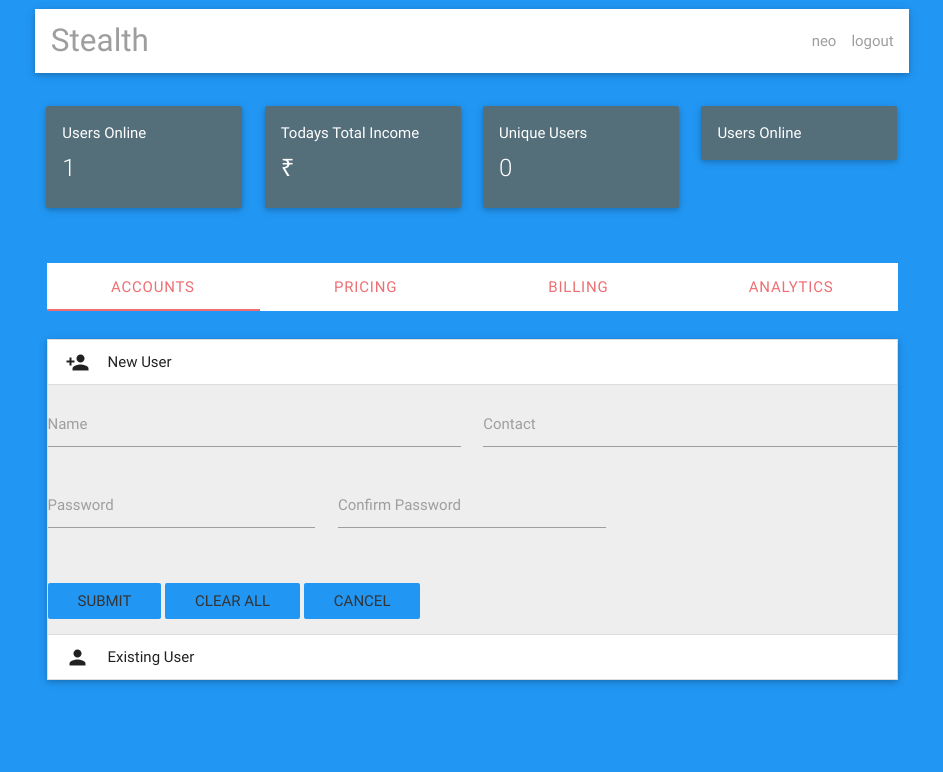
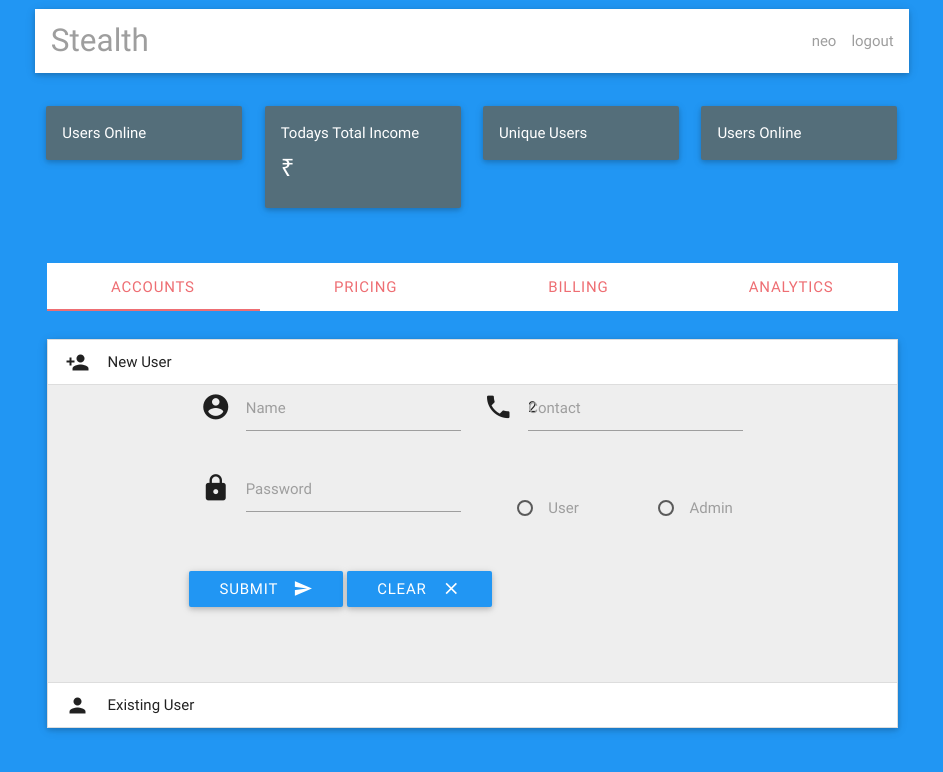
Before and after one commit to khannasarthak/StealthSoftware, a PHP site: page /application.php in a window 1280 px wide, after a click on "New User". Shown: the top 772 px of the page, without its empty margins (168-1111 px from the left). Run offline with PHP 8.4, Linux system fonts and the light colour scheme; a user stored in the database is signed in; data comes from the database, SQL or seed files in the repository; data that the repository does not hold is empty.

Commit message:
So many days

```diff
--- a/webapp/application.php
+++ b/webapp/application.php
@@ -38,7 +38,7 @@
                 </div>
             </nav>
         </div>
-        <div class="row animated flipInX" id="displaycards"  ng-controller="status">
+        <div class="row animated flipInX" id="displaycards" ng-controller="status">
 
             <div class="col s3"><span class="flow-text"></span>
                 <div class="row">
@@ -131,39 +131,57 @@
 
 
 
-                            <div id="newUserForm">
-                                <div class="row">
-                                    <form class="col s12"><div>
+
+                                <div class="row" ng-controller="newUser">
+                                    <div class="container">
+                                    <form novalidate class="col s12">
+
                                             <div class="row">
                                                 <div class="input-field col s6">
-                                                <input id="first_name" type="text" class="validate">
-                                                <label for="first_name">Name</label>
+                                                    <i class="mdi-action-account-circle prefix"></i>
+                                                    <input id="name" type="text" ng-model="userName">
+                                                    <label for="name">Name</label>
                                                 </div>
                                                 <div class="input-field col s6">
-                                                <input id="username" type="text" class="validate">
-                                                <label for="username">Contact</label>
+                                                    <i class="mdi-communication-phone prefix"></i>
+                                                    <input id="contact" type="text" ng-model="userContact">
+                                                    <label for="contact">Contact</label>
                                                 </div>
 
                                             </div>
 
                                             <div class="row">
-                                            <div class="input-field col s4">
-                                                <input id="password" type="password" class="validate">
+                                                <div class="input-field col s6">
+                                                    <i class="mdi-action-lock prefix"></i>
+                                                    <input id="password" type="password" ng-model="userPwd">
                                                     <label for="password">Password</label>
                                                 </div>
-                                            <div class="input-field col s4">
-                                                <input id="password" type="password" class="validate">
-                                                <label for="password">Confirm Password</label>
+                                                <div class="col s3">
+                                                <p>
+    <input name="userType" type="radio" id="client" ng-model="userType" value="1"/>
+    <label for="client">User</label>
+                                                    </p></div>
+                                                <div class="col s3">
+  <p>
+    <input name="userType" type="radio" id="admin" ng-model="userType" value="2"/>
+    <label for="admin">Admin</label>
+                                                    </p></div></div>
+
+
+                                            <div class="row"><button ng-click="newUserSubmit()" class="btn waves-effect waves-light" type="submit" id="submit" value="Submit">SUBMIT
+    <i class="mdi-content-send right"></i>
+  </button>
+                            <a class="waves-effect waves-light btn" ng-click="clear()">CLEAR<i class="mdi-content-clear right"></i></a>
                             </div>
 
+                                    </form>
+                                        <div class="row">
+                                            {{newUser.error}}
+                                        </div>
+                                    </div>
                                 </div>
 
-                                            </form></div>
-                                </div>
-                            </div>
-                            <a href="#" class="waves-effect btn-flat blue modal-close" onclick="toast('New Account Created for Username', 4000)">Submit</a>
-                            <a href="#" class="waves-effect btn-flat blue modal-close">Clear All</a>
-                            <a href="#" class="waves-effect btn-flat blue modal-close">Cancel</a>
+
 
 
                         </div>
@@ -176,7 +194,7 @@
                                     <form class="col s10 offset-s1">
                                         <div class="row">
                                             <div class="input-field col s4">
-                                                <input id="username" type="text" class="validate">
+                                                <input id="username" type="text">
                                                 <label for="username">Contact ( Phone Number )</label>
                                             </div>
                                         </div>
@@ -221,7 +239,7 @@
                                 <form class="col s10 offset-s1">
                                     <div class="row">
                                         <div class="input-field col s4">
-                                            <input id="first_name" type="text" class="validate">
+                                            <input id="first_name" type="text" >
                                             <label for="first_name">Username (Phone Number):</label>
                                         </div>
 
@@ -229,7 +247,7 @@
 
                                     <div class="row">
                                         <div class="input-field col s4">
-                                            <input id="password" type="password" class="validate">
+                                            <input id="password" type="password" >
                                             <label for="password">Password</label>
                                         </div>
 
@@ -244,7 +262,7 @@
                                             <option value="3">Option 3</option>
                                         </select>
                                         <div class="input-field col s4">
-                                            <input id="first_name" type="text" class="validate">
+                                            <input id="first_name" type="text" >
                                             <label for="first_name">Amount:</label>
                                         </div>
 
@@ -269,11 +287,11 @@
                                 <form class="col s10 offset-s1">
                                     <div class="row">
                                         <div class="input-field col s4">
-                                            <input id="first_name" type="text" class="validate">
+                                            <input id="first_name" type="text" >
                                             <label for="first_name">Username (Phone Number):</label>
                                         </div>
                                         <div class="input-field col s4">
-                                            <input id="first_name" type="text" class="validate">
+                                            <input id="first_name" type="text" >
                                             <label for="first_name">Amount :</label>
                                         </div>
 
@@ -284,7 +302,7 @@
                                     </div>
                                     <div class="row">
                                         <div class="input-field col s4">
-                                            <input id="password" type="password" class="validate">
+                                            <input id="password" type="password" >
                                             <label for="password">Password</label>
                                         </div>
 
@@ -359,8 +377,8 @@
             $('.collapsible').collapsible();
             $('ul.tabs').tabs();
             $('.modal-trigger').leanModal();
-            $('select').material_select();});
-
+            $('select').material_select();
+        });
     </script>
     <script type="text/javascript" src="js/materialize.js"></script>
 
--- a/webapp/js/controllers.js
+++ b/webapp/js/controllers.js
@@ -32,8 +32,64 @@
     });
     }
 
-    $interval(xhr, 1000);
-    $interval(income, 1000);
-    $interval(unique, 1000);
+    $interval(xhr, 5000);
+    $interval(income, 5001);
+    $interval(unique, 5002);
     $scope.obj=obj;
 });
+
+stealthApp.controller('newUser',
+                     function ($scope, $http){
+    var newUser={};
+    newUser.error="ERROR";
+    var formSubmit=false;
+
+    $scope.userContact="2";
+
+    $scope.clear=function(){
+    $scope.userName="";
+    $scope.userContact="";
+    $scope.userPwd="";
+    };
+
+    $scope.$watch("userContact", function(){
+        if($scope.userContact.length==10){
+        $http.post('checkNumber.php', {"number":$scope.userContact}).
+  success(function(data, status, headers, config) {
+    if(data>0)
+    {formSubmit=false;}
+            else{
+            formSubmit=true;
+            }
+  }).
+  error(function(data, status, headers, config) {
+    // called asynchronously if an error occurs
+    // or server returns response with an error status.
+  });
+        }
+    });
+
+$scope.newUserSubmit=function(){
+ if(formSubmit==true){
+     $http.post('newUser.php', {"number":$scope.userContact,"name":$scope.userName,"password":$scope.userPwd,"level":$scope.userType}).
+  success(function(data, status, headers, config) {
+    if(data>0)
+    {toast('<i class=&quot;mdi-action-done green-text&quot;></i><span>New user created</span>', 4000);
+    $scope.clear();}
+            else{
+            toast('New user creation failed', 4000);
+                $scope.clear();
+            }
+  }).
+  error(function(data, status, headers, config) {
+    // called asynchronously if an error occurs
+    // or server returns response with an error status.
+  });
+        }
+    else{
+    obj.error="<div class=\"red-text\"><i class=\"mdi-alert-error\"></i>User with this contact exists</div>";
+    }
+
+
+};
+});
```
Also changed, not shown: webapp/checkNumber.php (added, +18 -0 lines), webapp/newUser.php (added, +18 -0 lines). Lines whose indentation alone changed are shown as unchanged.
